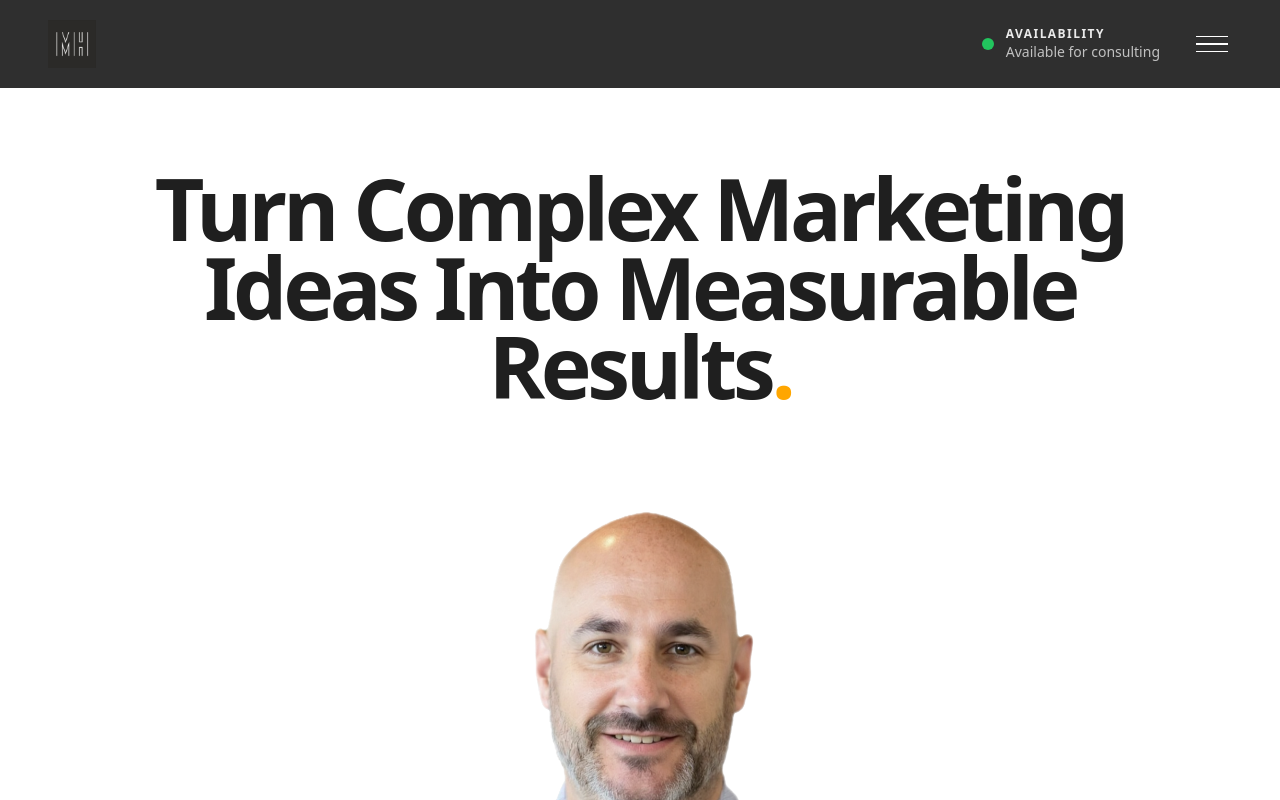
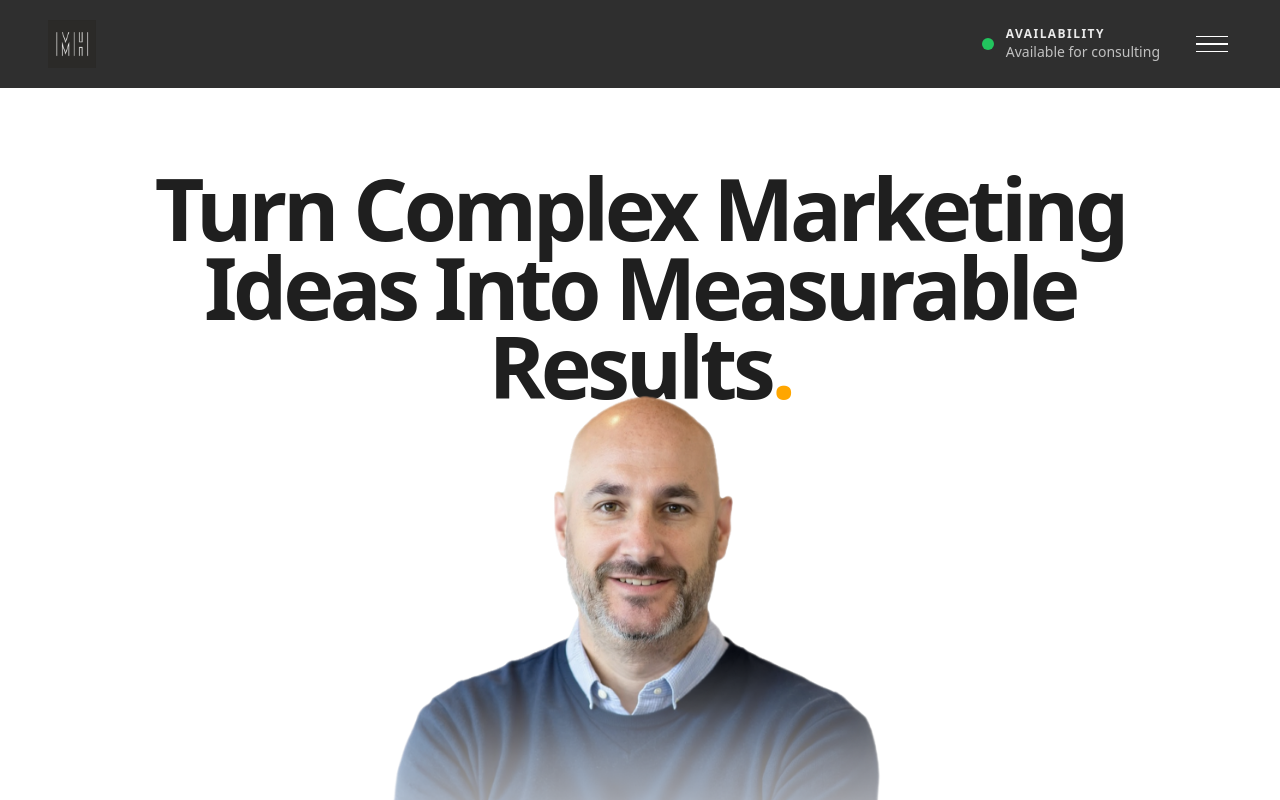
Before and after one commit to mrh1976/mherron, a React (Vite) app: page / in a window 1280 px wide. Shown: the top 800 px of the page. Built offline with nearby package versions, Linux system fonts and the light colour scheme.

Commit message:
Update Index.tsx

```diff
--- a/client/pages/Index.tsx
+++ b/client/pages/Index.tsx
@@ -529,13 +529,13 @@ export default function Index() {
     </h1>
 
     {/* Hero Image */}
-    <div className="mt-10 flex justify-center relative z-10">
-      <img
-        src="/MikeHerronHeadshot2026.png"
-        alt="Mike Herron"
-        className="w-full max-w-[640px] sm:max-w-[820px] lg:max-w-[1000px] object-contain"
-      />
-    </div>
+    <div className="-mt-16 flex justify-center relative z-10">
+  <img
+    src="/MikeHerronHeadshot2026.png"
+    alt="Mike Herron"
+    className="w-full max-w-[520px] sm:max-w-[680px] lg:max-w-[820px] object-contain"
+  />
+</div>
 
     {/* Intro Copy */}
     <div className="-mt-16 sm:-mt-20 lg:-mt-24 max-w-[900px] mx-auto relative z-20">
```
